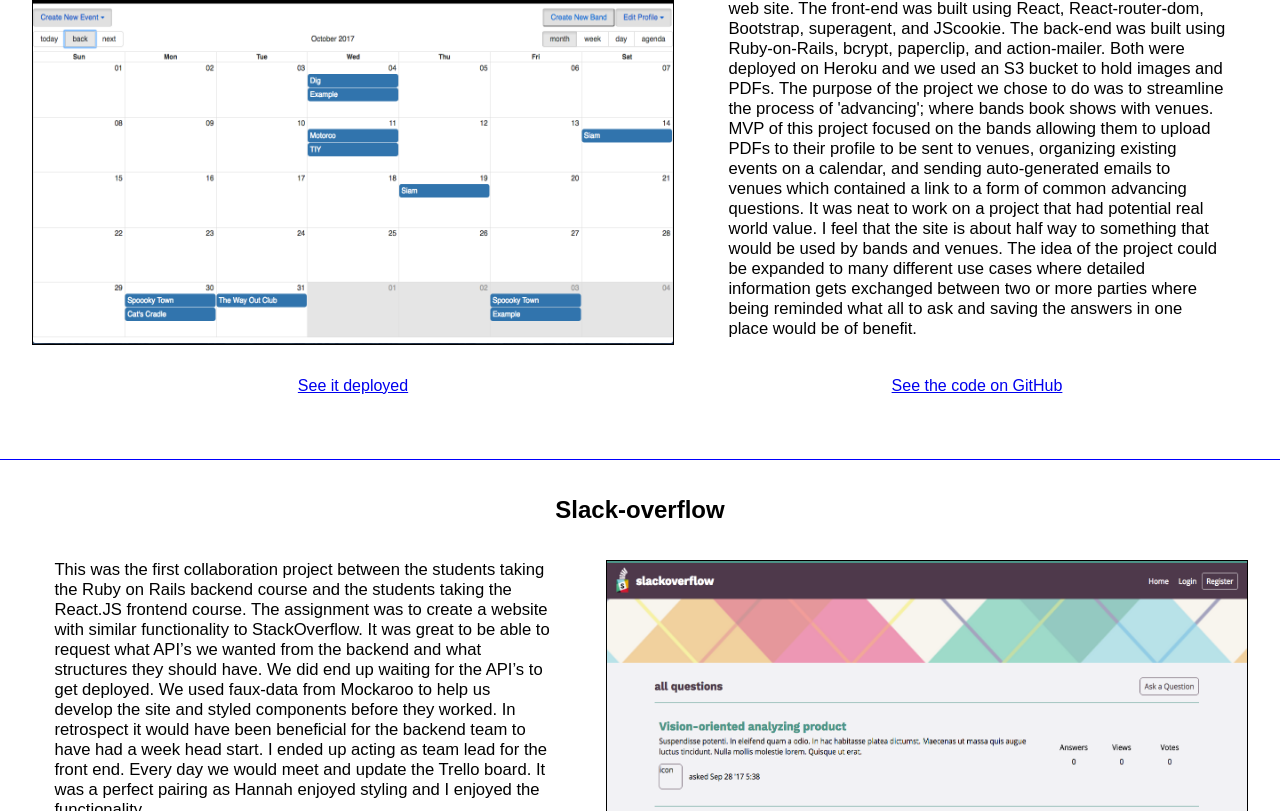
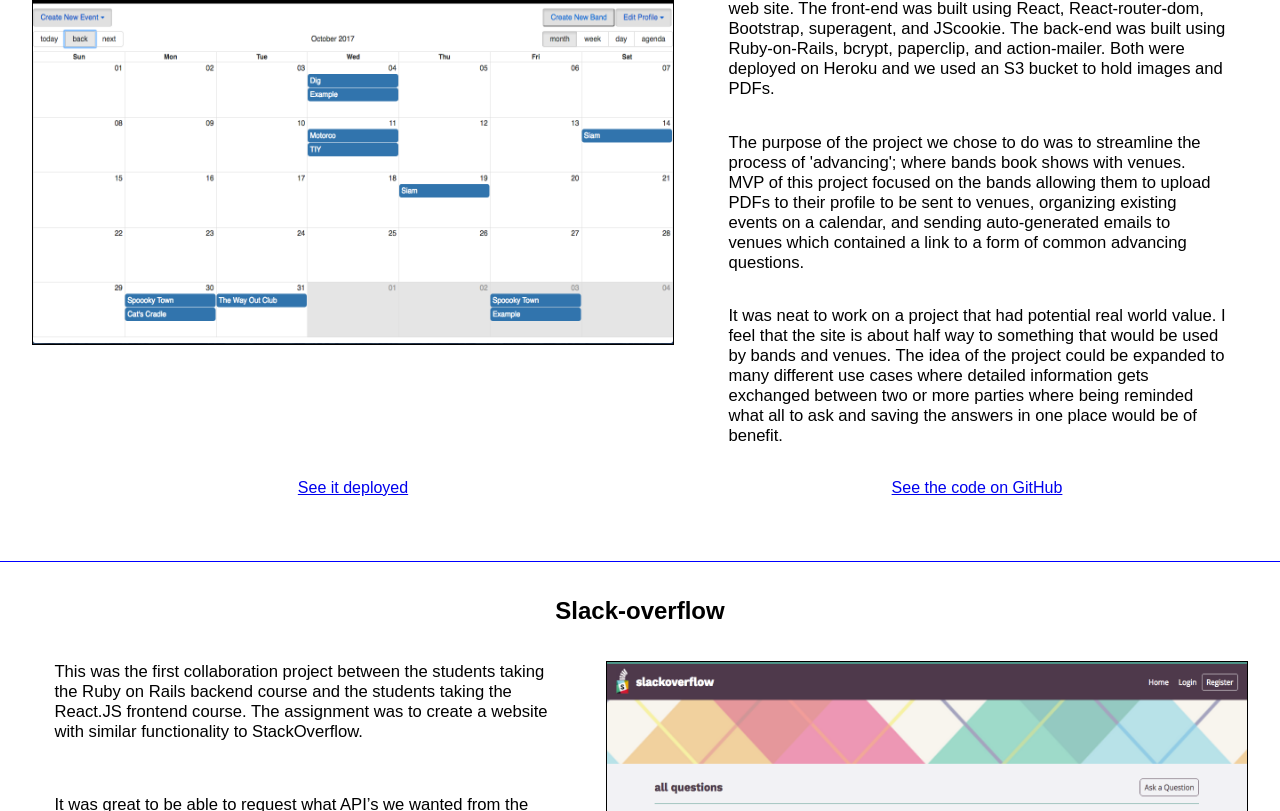
Before and after one commit to SamSteele01/portfolio, a React (Create React App) app: page / in a window 1280 px wide. Shown: the part 1069-1880 px from the top of the page. Built offline with nearby package versions, Linux system fonts and the light colour scheme.

Commit message:
mapped projectText to multiple p tags.

```diff
--- a/src/components/Hero.jsx
+++ b/src/components/Hero.jsx
@@ -4,14 +4,14 @@ export default class Hero extends Component {
   render() {
 
     const {
-      imageClassName
-      // heroText,
+      imageClassName,
+      heroText
     } = this.props
 
     return (
       <div className={`hero-img ${imageClassName}`}>
         {/* <p className="hero-text">{this.props.heroText}</p> */}
-        <p>{this.props.heroText}</p>
+        <p>{heroText}</p>
       </div>
     );
   }
--- a/src/components/Single.jsx
+++ b/src/components/Single.jsx
@@ -27,6 +27,15 @@ export default class Single extends Component {
     }else{
       picture = placeholder;
     }
+
+    let paragraphs = (<p></p>);
+
+    if(text){
+      paragraphs = text.map((paragraph, index) =>{
+        return( < p key={index} >{paragraph}</p> )
+      });
+    }
+
     return (
       <div className="single">
         <h2>{title}</h2>
@@ -34,7 +43,7 @@ export default class Single extends Component {
           <div className="flex-row">
             <div className="flex-column">
               {/* <textarea value={text} readOnly></textarea> */}
-              <p>{text}</p>
+              {paragraphs}
               <a href={gitHub} target="_blank">See the code on GitHub</a>
             </div>
             <div className="flex-column">
@@ -53,7 +62,7 @@ export default class Single extends Component {
             </div>
             <div className="flex-column">
               {/* <textarea value={text} readOnly></textarea> */}
-              <p>{text}</p>
+              {paragraphs}
               <a href={gitHub} target="_blank">See the code on GitHub</a>
             </div>
           </div>
--- a/src/styles/App.css
+++ b/src/styles/App.css
@@ -13,6 +13,7 @@
   z-index: 7;
   display: flex;
   flex-direction: row;
+  justify-content: space-around;
   justify-content: space-between;
 }
 .take-Up-Space {
@@ -48,6 +49,16 @@
   flex-direction: column;
   justify-content: space-between;
   align-items: center;
+}
+.icon p {
+  text-align: left;
+  border: none;
+  padding: 0 3vw;
+  height: auto;
+  font-size: 1.3vw;
+}
+.icon a {
+  margin-top: 1rem;
 }
 .icon img {
   width: 13vw;
@@ -135,7 +146,6 @@
   text-align: left;
   border: none;
   padding: 0 3vw;
-  /*margin: 0 3rem 2rem 0;*/
   height: auto;
   font-size: 1.3vw;
 }
--- a/src/styles/App.less
+++ b/src/styles/App.less
@@ -11,8 +11,7 @@
   position: fixed;
   color: white;
   z-index: 7;
-  display: flex;
-  flex-direction: row;
+  .flex-row;
   justify-content: space-between;
 }
 
@@ -136,18 +135,14 @@
   display: flex;
   flex-direction: column;
   justify-content: space-between;
-}
-.flex-column p {
-  // box-sizing: border-box;
-  // display: block;
+  & p{
     text-align: left;
     border: none;
     padding: 0 3vw;
-  /*margin: 0 3rem 2rem 0;*/
-  // width: 45vw;
     height: auto;
     font-size: 1.3vw;
   }
-.flex-column a{
+  & a{
   margin-top: 1rem;
   }
+}
```
Also changed, not shown: src/data/projectText.js. Lines whose indentation alone changed are shown as unchanged.
